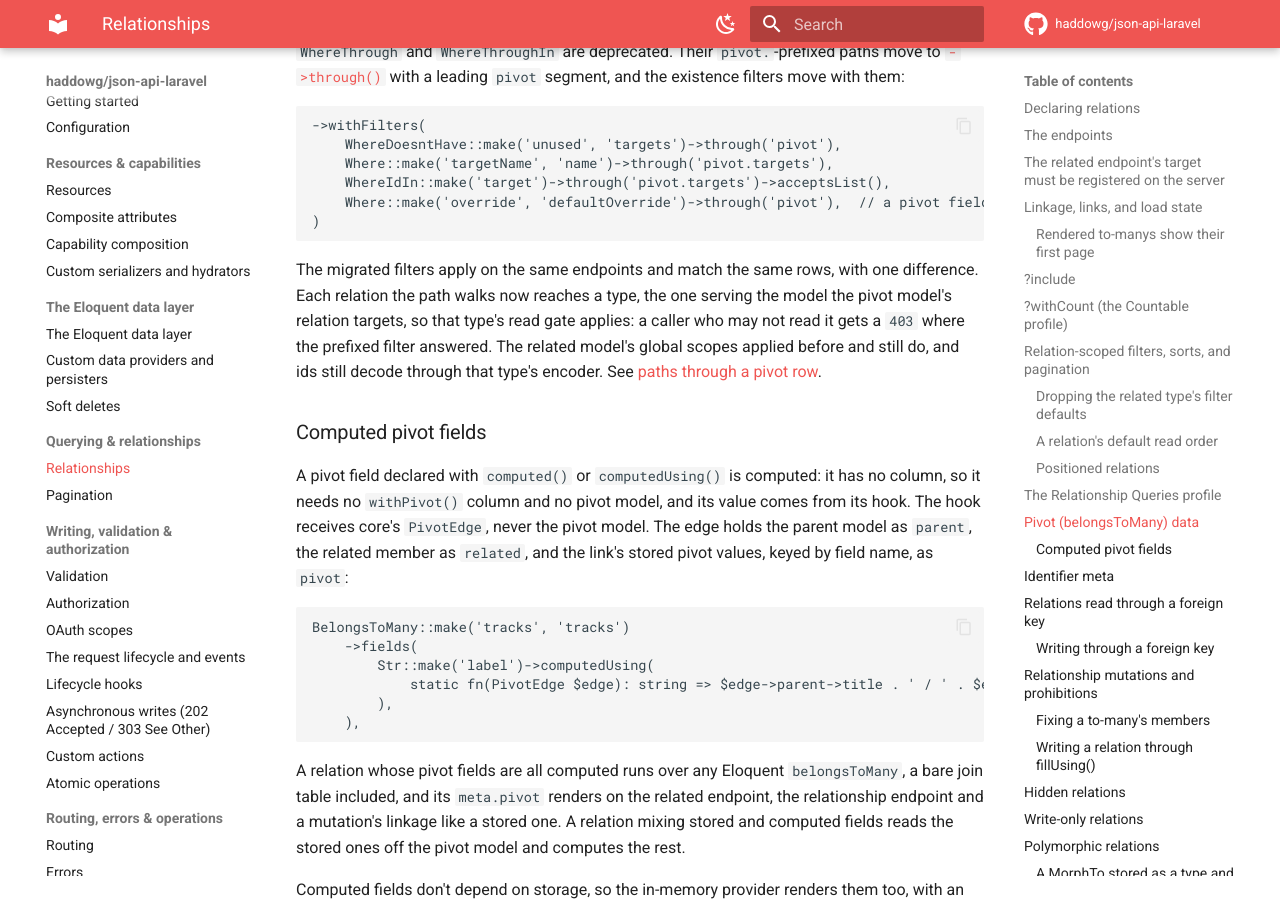
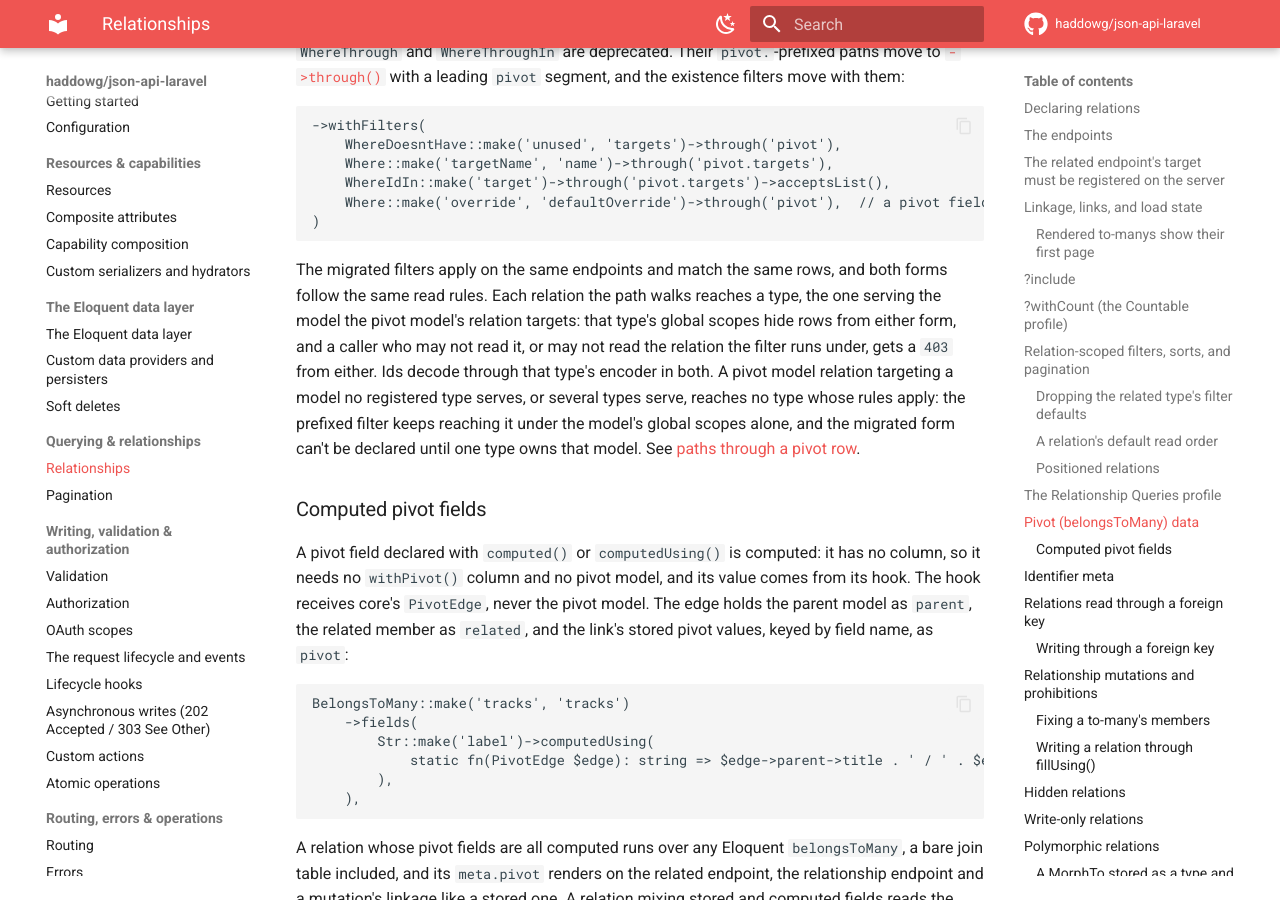
Before and after one commit to haddowg/json-api-laravel, an MkDocs documentation site: the page built from docs/relationships.md, in a window 1280 px wide and 900 px high, scrolled down 9134 px. Built offline with MkDocs 1.6.1 and Material for MkDocs 9.7.7, drawn with Linux system fonts in a browser that asks for light colours; comment, search, counter and statistics services are not loaded; some of the changed text lies outside the part shown.

Commit message:
fix: refuse a deprecated pivot traversal like its through form
A WhereThrough, WhereThroughIn, WhereHas or WhereDoesntHave path starting at pivot now asks the gate about the hops core lists for it under the relation the filters run under: the pivot row, read under that relation's permission, and each relation the pivot model's relations reach. A caller who may not read one gets the 403 ACCESS_DENIED its through form gives, and a filter default through such a hop matches no row. The related models' global scopes already hid rows from these filters, and tests now pin that both forms hide the same rows and refuse the same callers on Eloquent, while on the in-memory store both answer 400 since it holds no pivot rows.

Behaviour change: a deprecated pivot traversal through a relation or type the caller may not read now answers 403 where it used to match.

````diff
--- a/docs/relationships.md
+++ b/docs/relationships.md
@@ -362,7 +362,8 @@ on the related endpoint, the relationship endpoint, a Relationship Queries
 reports. The endpoints page at the relation's paginator, and both read each member's pivot row in
 the same query as the page, so `meta.pivot` costs no extra query. The Eloquent provider resolves the `pivot.` prefix against the join table.
 A provider that stores no pivot columns, such as the in-memory one, answers a pivot sort or
-filter key with a `400`, and so a filter or sort whose `->through()` path reaches a pivot row.
+filter key with a `400`, and so a filter or sort whose `->through()` path reaches a pivot row;
+see [the in-memory provider](custom-data-providers.md#the-in-memory-provider) for each case.
 
 Declare a value constraint on each pivot filter (`->integer()` above). Core types an
 unconstrained filter's OpenAPI value from the single column it targets, and `pivot.` means
@@ -415,11 +416,14 @@ with a leading `pivot` segment, and the existence filters move with them:
 )
 ```
 
-The migrated filters apply on the same endpoints and match the same rows, with one difference.
-Each relation the path walks now reaches a type, the one serving the model the pivot model's
-relation targets, so that type's read gate applies: a caller who may not read it gets a `403`
-where the prefixed filter answered. The related model's global scopes applied before and still
-do, and ids still decode through that type's encoder. See
+The migrated filters apply on the same endpoints and match the same rows, and both forms follow
+the same read rules. Each relation the path walks reaches a type, the one serving the model the
+pivot model's relation targets: that type's global scopes hide rows from either form, and a
+caller who may not read it, or may not read the relation the filter runs under, gets a `403`
+from either. Ids decode through that type's encoder in both. A pivot model relation targeting a
+model no registered type serves, or several types serve, reaches no type whose rules apply: the
+prefixed filter keeps reaching it under the model's global scopes alone, and the migrated form
+can't be declared until one type owns that model. See
 [paths through a pivot row](eloquent.md#paths-through-a-pivot-row).
 
 ### Computed pivot fields
````
Also changed, not shown: 3 other files.
